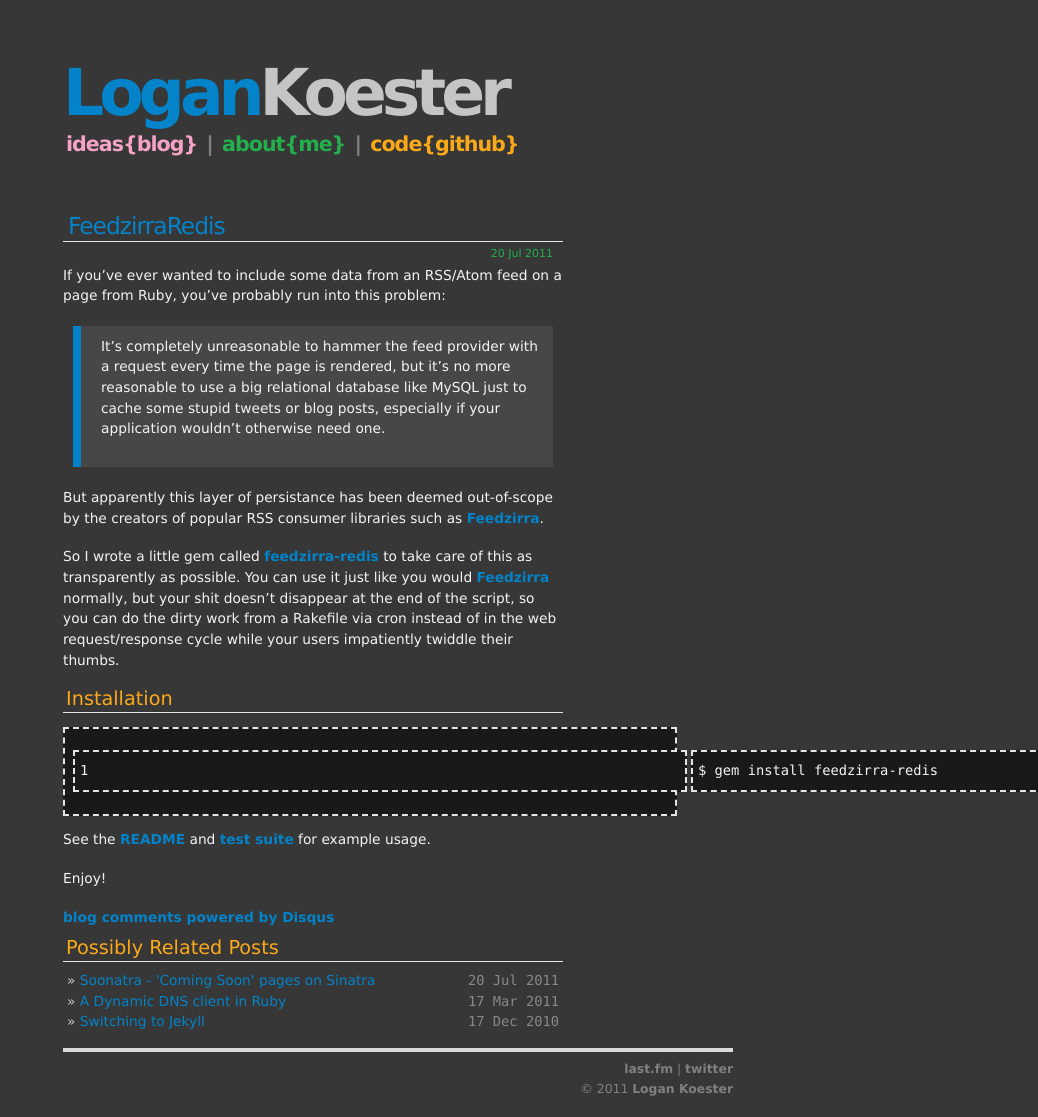
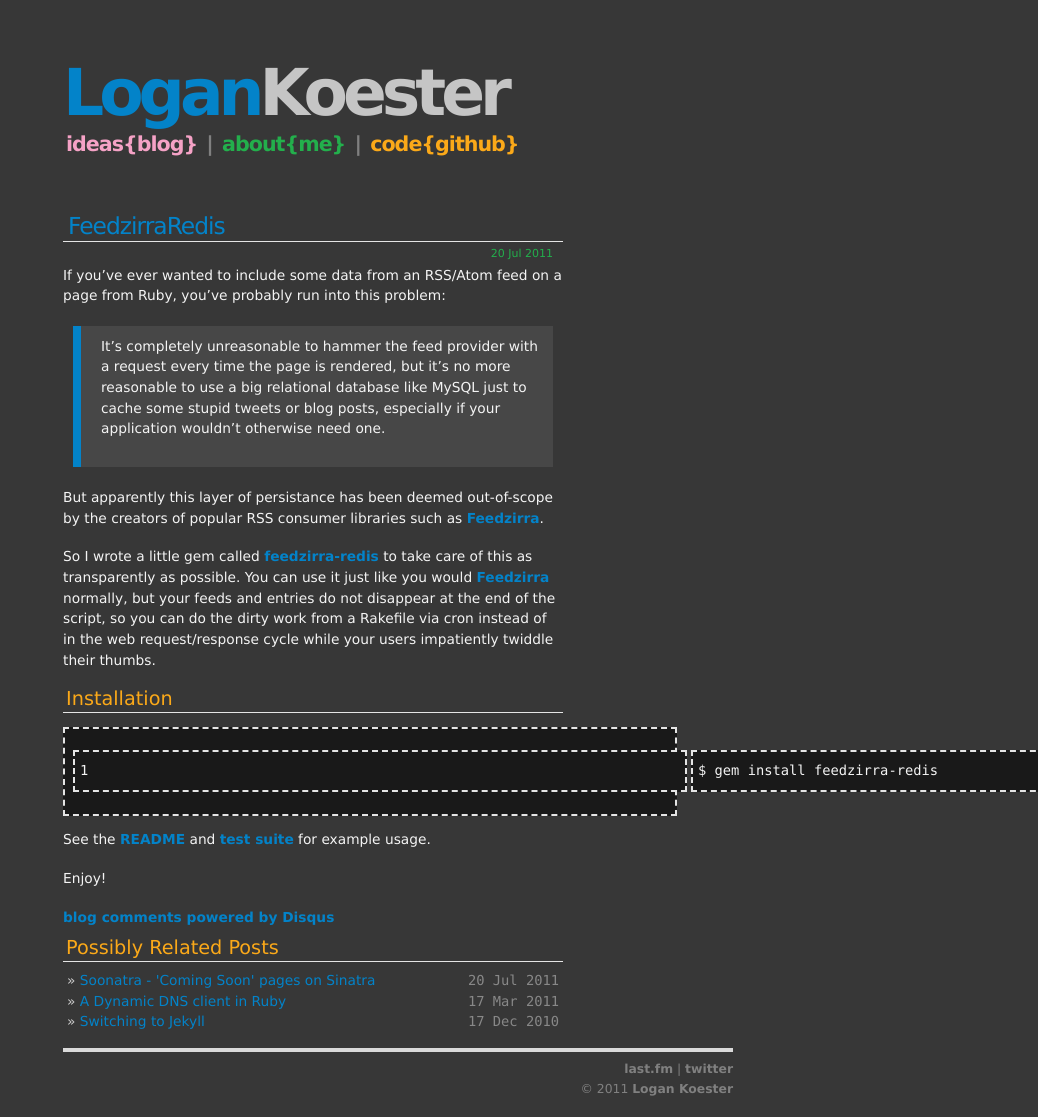
Before and after one commit to logankoester/logankoester.github.com, a Jekyll site: the page built from _posts/2011-07-20-feedzirraredis.markdown, in a window 1280 px wide. Shown: the whole page, without its empty margins (242-1280 px from the left). Built offline with Jekyll 4.4.1, drawn with Linux system fonts in a browser that asks for light colours; Markdown is read by kramdown in place of the engine named in the settings; comment, search, counter and statistics services are not loaded.

Commit message:
publishing

```diff
--- a/_posts/2011-07-20-feedzirraredis.markdown
+++ b/_posts/2011-07-20-feedzirraredis.markdown
@@ -19,8 +19,8 @@
 
 So I wrote a little gem called [feedzirra-redis](https://github.com/logankoester/feedzirra-redis/) to take care of this
 as transparently as possible. You can use it just like you would [Feedzirra](https://github.com/pauldix/feedzirra) normally,
-but your shit doesn't disappear at the end of the script, so you can do the dirty work from a Rakefile via cron instead of
-in the web request/response cycle while your users impatiently twiddle their thumbs.
+but your feeds and entries do not disappear at the end of the script, so you can do the dirty work from a Rakefile via
+cron instead of in the web request/response cycle while your users impatiently twiddle their thumbs.
 
 ### Installation
 
```
